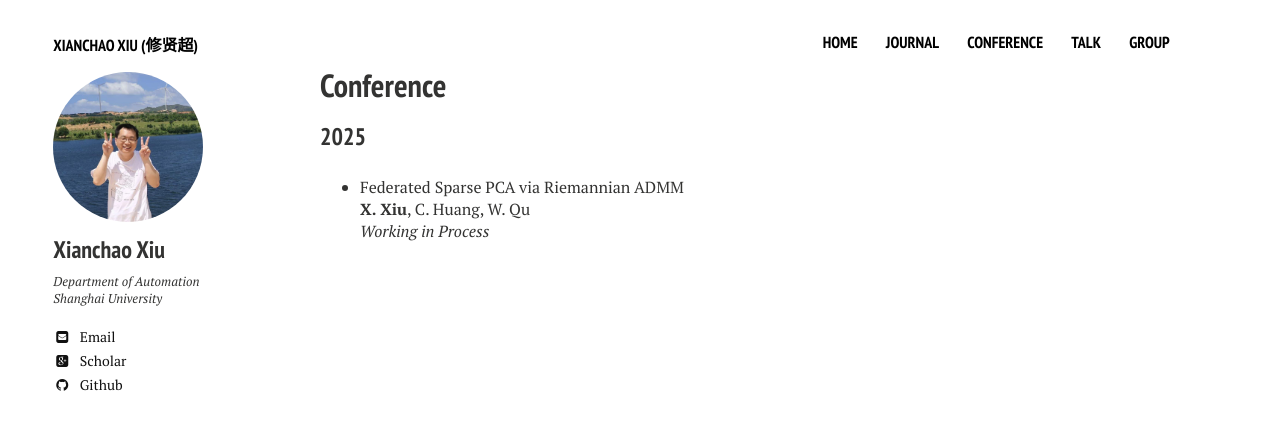
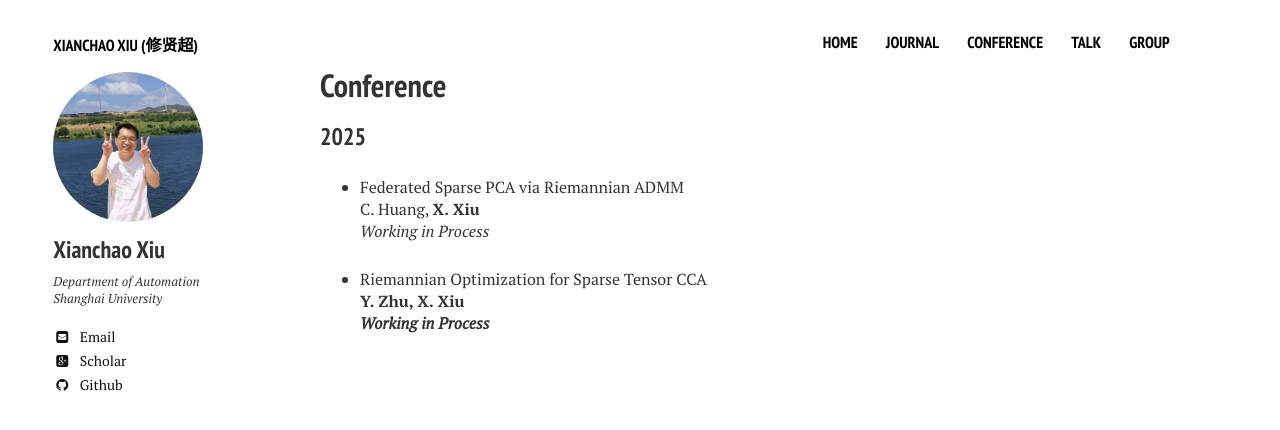
Before and after one commit to xianchaoxiu/xianchaoxiu.github.io, a Jekyll site: the page built from conference/index.md, in a window 1280 px wide. Shown: the top 430 px of the page. Built offline with Jekyll 4.4.1, drawn with Linux system fonts in a browser that asks for light colours; nearby versions of some CDN libraries.

Commit message:
Update index.md

```diff
--- a/conference/index.md
+++ b/conference/index.md
@@ -16,5 +16,10 @@ share: false
 ### 2025
 
 * Federated Sparse PCA via Riemannian ADMM <br>
-<b>X. Xiu</b>, C. Huang, W. Qu <br>
+C. Huang, <b>X. Xiu</b> <br>
 <i>Working in Process</i><br>
+
+
+* Riemannian Optimization for Sparse Tensor CCA <br><b>
+Y. Zhu, <b>X. Xiu</b> <br>
+<i>Working in Process</i><br>
```
